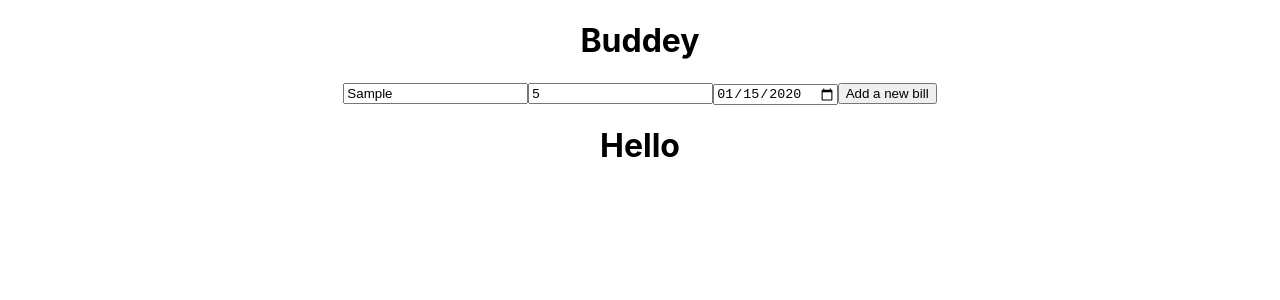
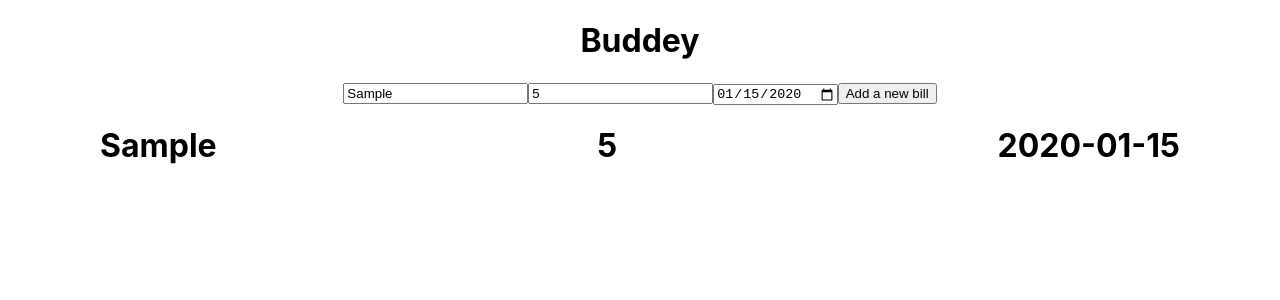
Before and after one commit to KaRob121/buddey, a React (Create React App) app: page / in a window 1280 px wide. Both pictures are taken after typing "Sample", "5", "2020-01-15" into the empty fields and a click on the button "Add a new bill". Shown: the top 300 px of the page. Built offline with nearby package versions, Linux system fonts and the light colour scheme.

Commit message:
Create a list of bills div

```diff
--- a/src/components/Bills.js
+++ b/src/components/Bills.js
@@ -1,15 +1,24 @@
 import React from 'react'
+import '../styles/Bills.css'
 
 function Bills() {
   const [bill, setBill] = React.useState({
-    billName: "",
+    name: "",
     amountDue: "",
     dueDate: ""
   })
 
   const [allBills, setAllBills] = React.useState([])
 
-  const billsList = allBills.map(bill => <h1>Hello</h1>)
+  const billsList = allBills.map(bill => {
+    return (
+      <div className="Bills--list">
+        <h1>{ bill.name }</h1>
+        <h1>{ bill.amountDue}</h1>
+        <h1>{ bill.dueDate }</h1>
+      </div>
+    )
+  })
 
   function addBill(event) {
     setAllBills(prevAllBills => {
@@ -35,7 +44,7 @@ function Bills() {
       <input
         type="text"
         placeholder="Bill Name"
-        name="billName"
+        name="name"
         value={ bill.billName }
         onChange={ handleChange }
       />
--- /dev/null
+++ b/src/styles/Bills.css
@@ -0,0 +1,5 @@
+.Bills--list {
+    display: flex;
+    justify-content: space-between;
+    padding: 0 100px;
+}
```
